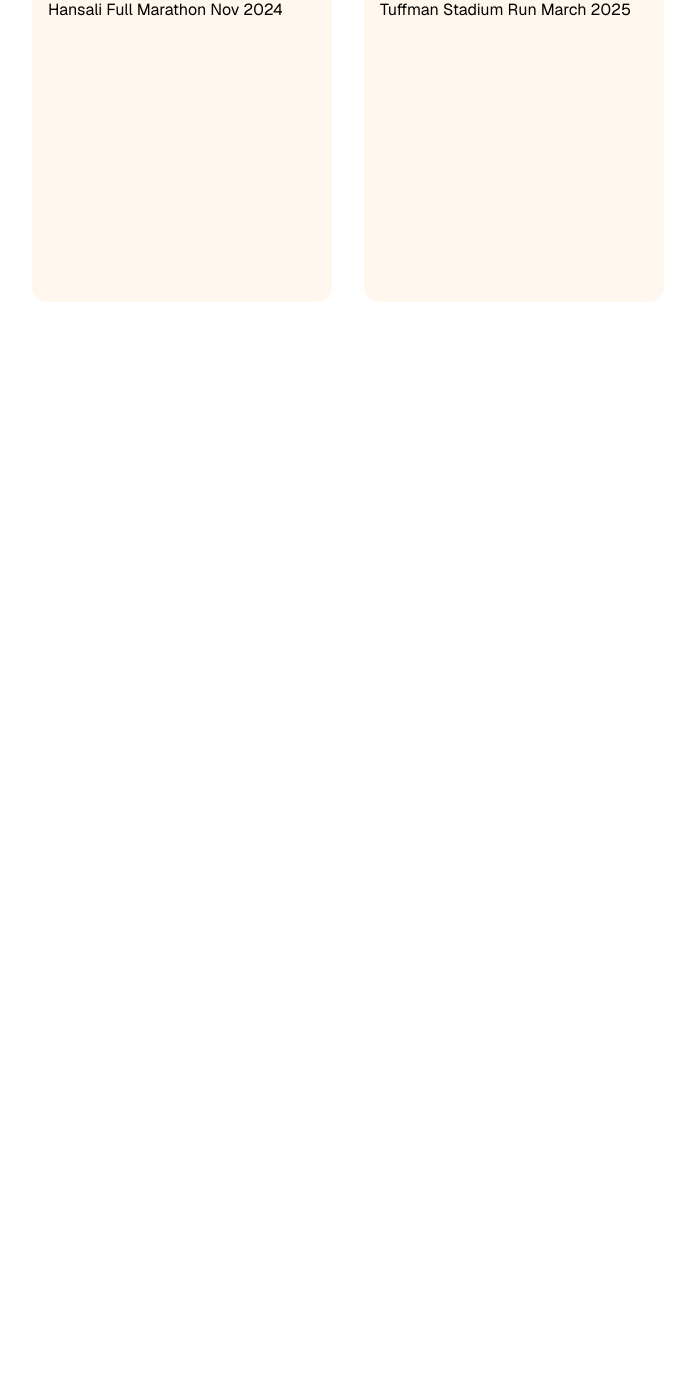
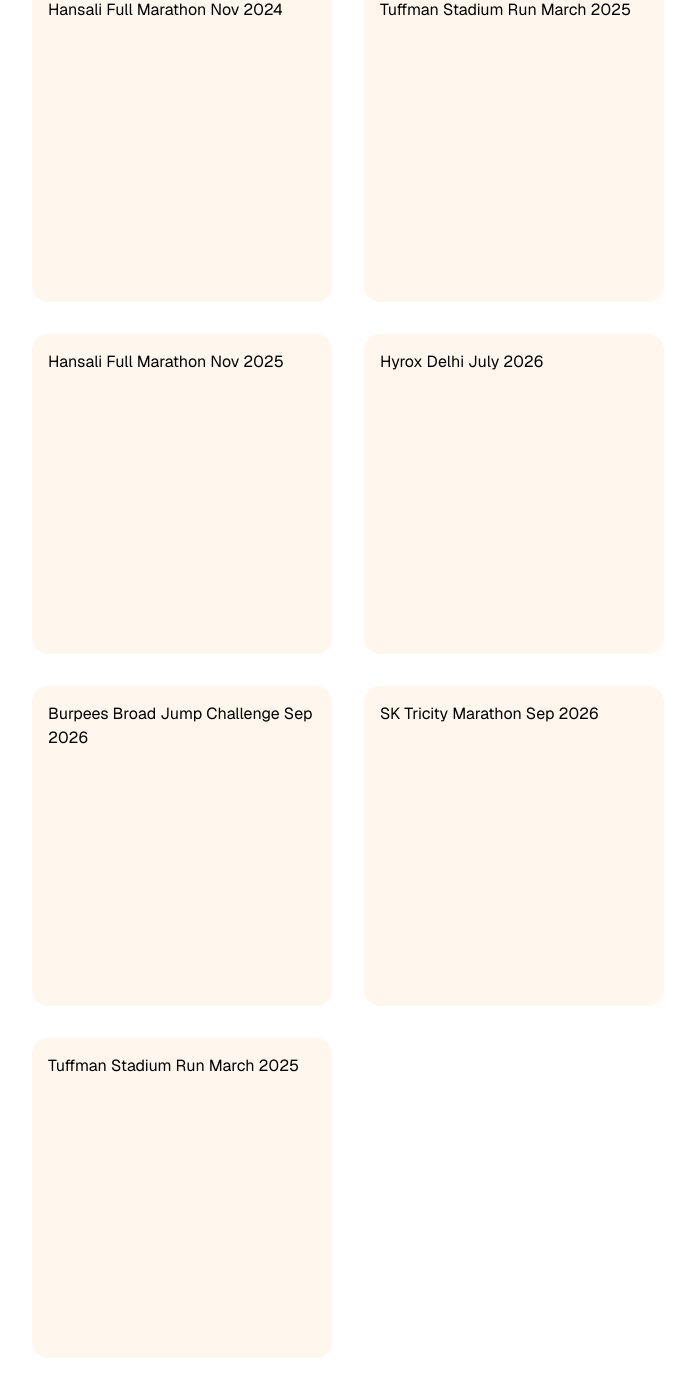
Before and after one commit to sarabs3/sarab.dev, a Next.js app: page /running in a window 1280 px wide. Shown: the part 626-2022 px from the top of the page, without its empty margins (158-853 px from the left). Before the commit the page ends 1092 px from the top, so only its background shows below. Built offline with nearby package versions, Linux system fonts and the light colour scheme.

Commit message:
Add upcoming marathon events to the running page

```diff
--- a/src/app/running/page.tsx
+++ b/src/app/running/page.tsx
@@ -15,6 +15,11 @@
             <div className="bg-orange-50 text-black rounded-2xl p-4 h-80 w-1/3">Tuffman Half Marathon Sep 2024</div>
             <div className="bg-orange-50 text-black rounded-2xl p-4 h-80 w-1/3">Hansali Full Marathon Nov 2024</div>
             <div className="bg-orange-50 text-black rounded-2xl p-4 h-80 w-1/3">Tuffman Stadium Run March 2025</div>
+            <div className="bg-orange-50 text-black rounded-2xl p-4 h-80 w-1/3">Hansali Full Marathon Nov 2025</div>
+            <div className="bg-orange-50 text-black rounded-2xl p-4 h-80 w-1/3">Hyrox Delhi July 2026</div>
+            <div className="bg-orange-50 text-black rounded-2xl p-4 h-80 w-1/3">Burpees Broad Jump Challenge Sep 2026</div>
+            <div className="bg-orange-50 text-black rounded-2xl p-4 h-80 w-1/3">SK Tricity Marathon Sep 2026</div>
+            <div className="bg-orange-50 text-black rounded-2xl p-4 h-80 w-1/3">Tuffman Stadium Run March 2025</div>
         </div>
       </main>
     </div>
```
